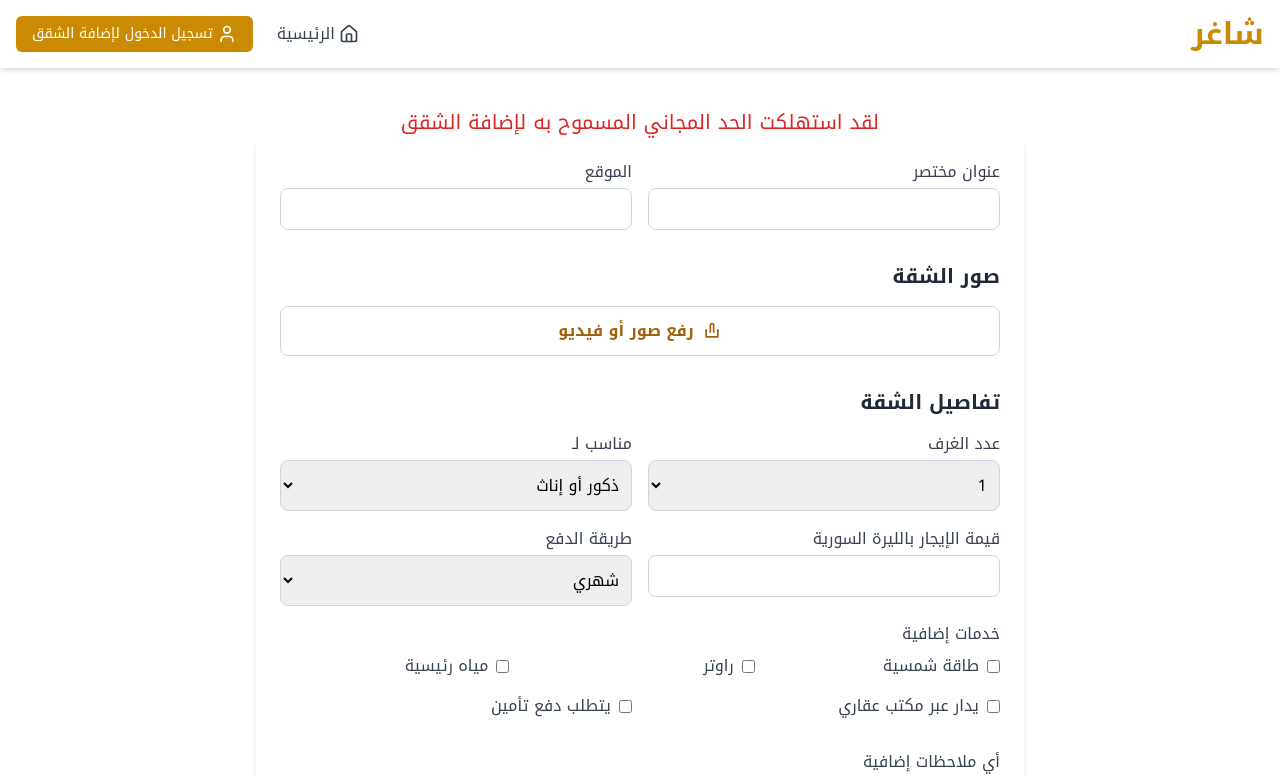
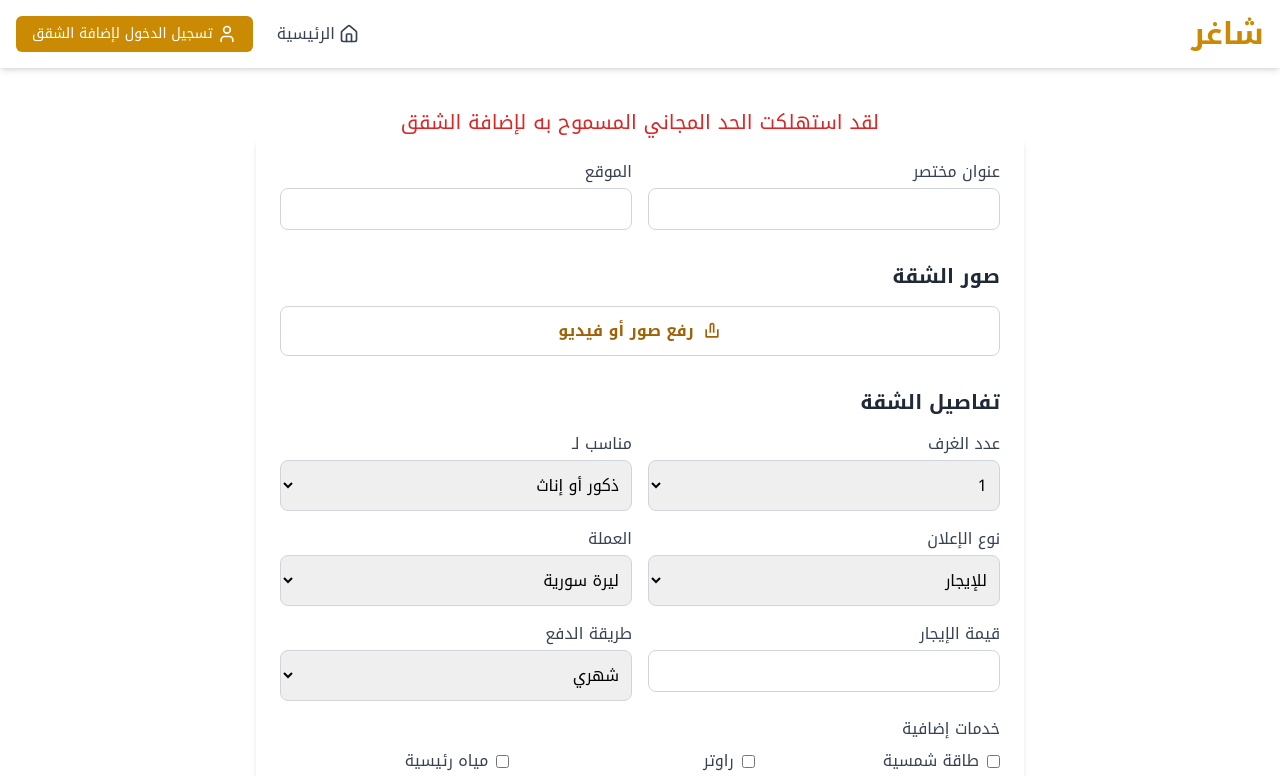
Before and after one commit to haddadrasheed64-png/shagher_front, a React (Vite) app: page /add-apartment in a window 1280 px wide. Shown: the top 776 px of the page. Built offline with nearby package versions, Linux system fonts and the light colour scheme.

Commit message:
Sale & Currency

```diff
--- a/src/components/SearchFilters.tsx
+++ b/src/components/SearchFilters.tsx
@@ -178,6 +178,7 @@ const SearchFilters: React.FC = () => {
                 <option value="ذكور">ذكور</option>
                 <option value="إناث">إناث</option>
                 <option value="ذكور أو إناث">ذكور أو إناث</option>
+                <option value="عائلات">عائلات</option>
               </select>
             </div>
             <div>
@@ -189,6 +190,7 @@ const SearchFilters: React.FC = () => {
                 className="w-full p-2 border border-gray-300 rounded-lg focus:outline-none focus:ring-2 focus:ring-yellow-500"
               >
                 <option value="">الكل</option>
+                <option value="يومي">يومي</option>
                 <option value="شهري">شهري</option>
                 <option value="سلف 3 أشهر">سلف 3 أشهر</option>
                 <option value="سلف 6 أشهر">سلف 6 أشهر</option>
--- a/src/pages/AddApartmentPage.tsx
+++ b/src/pages/AddApartmentPage.tsx
@@ -18,8 +18,15 @@ const AddApartmentPage: React.FC = () => {
     images: File[];
     rooms: number;
     gender: string;
-    rent: number;
-    payment_method: string;
+    // نوع الإدراج
+    listing_type: "sell" | "rent";
+    // للإيجار
+    rent?: number;
+    payment_method?: string;
+    // للبيع
+    sale_price?: number;
+    // العملة
+    currency: "USD" | "SYP";
     services: {
       solar_power: boolean;
       internet: boolean;
@@ -35,8 +42,11 @@ const AddApartmentPage: React.FC = () => {
     images: [], // ✅ TS بيعرفها File[]
     rooms: 1,
     gender: "ذكور أو إناث",
+    listing_type: "rent",
     rent: Number(""),
     payment_method: "شهري",
+    sale_price: Number(""),
+    currency: "SYP",
     services: {
       solar_power: false,
       internet: false,
@@ -63,7 +73,7 @@ const AddApartmentPage: React.FC = () => {
     const { name, value } = e.target;
     setFormData({
       ...formData,
-      [name]: value,
+      [name]: value as any,
     });
   };
   const handleCheckboxChange = (e: React.ChangeEvent<HTMLInputElement>) => {
@@ -80,7 +90,7 @@ const AddApartmentPage: React.FC = () => {
     } else {
       setFormData({
         ...formData,
-        [name]: checked,
+        [name]: checked as any,
       });
     }
   };
@@ -101,8 +111,17 @@ const AddApartmentPage: React.FC = () => {
     if (!formData.location.trim()) {
       newErrors.location = "يرجى إدخال موقع الشقة";
     }
-    if (Number(formData.rent) <= 0) {
+    if (formData.listing_type === "rent") {
+      if (!formData.rent || Number(formData.rent) <= 0) {
         newErrors.rent = "يرجى إدخال قيمة إيجار صحيحة";
+      }
+      if (!formData.payment_method) {
+        newErrors.payment_method = "يرجى تحديد طريقة الدفع";
+      }
+    } else if (formData.listing_type === "sell") {
+      if (!formData.sale_price || Number(formData.sale_price) <= 0) {
+        newErrors.sale_price = "يرجى إدخال سعر بيع صحيح";
+      }
     }
     if (!formData.description.trim()) {
       newErrors.description = "يرجى إدخال وصف للشقة";
@@ -202,13 +221,16 @@ const AddApartmentPage: React.FC = () => {
           images: uploadedFiles,
           rooms: formData.rooms,
           gender: formData.gender,
-          rent: Number(String(formData.rent).replace(/,/g, "")),
-          payment_method: formData.payment_method,
+          listing_type: formData.listing_type,
+          rent: formData.listing_type === "rent" ? Number(String(formData.rent).replace(/,/g, "")) : undefined,
+          payment_method: formData.listing_type === "rent" ? formData.payment_method : undefined,
+          sale_price: formData.listing_type === "sell" ? Number(String(formData.sale_price).replace(/,/g, "")) : undefined,
+          currency: formData.currency,
           services: formData.services,
           description: formData.description,
           owner_phone: formData.owner_phone,
           email: email,
-        })
+        } as any)
       );
 
       navigate("/");
@@ -248,8 +270,7 @@ const AddApartmentPage: React.FC = () => {
                     name="title"
                     value={formData.title}
                     onChange={handleInputChange}
-                    className={`w-full p-2 border rounded-lg focus:outline-none focus:ring-2 focus:ring-yellow-500 ${
-                      errors.title ? "border-red-500" : "border-gray-300"
+                    className={`w-full p-2 border rounded-lg focus:outline-none focus:ring-2 focus:ring-yellow-500 ${errors.title ? "border-red-500" : "border-gray-300"
                       }`}
                   />
                   {errors.title && (
@@ -270,8 +291,7 @@ const AddApartmentPage: React.FC = () => {
                     name="location"
                     value={formData.location}
                     onChange={handleInputChange}
-                    className={`w-full p-2 border rounded-lg focus:outline-none focus:ring-2 focus:ring-yellow-500 ${
-                      errors.location ? "border-red-500" : "border-gray-300"
+                    className={`w-full p-2 border rounded-lg focus:outline-none focus:ring-2 focus:ring-yellow-500 ${errors.location ? "border-red-500" : "border-gray-300"
                       }`}
                   />
                   {errors.location && (
@@ -413,11 +433,49 @@ const AddApartmentPage: React.FC = () => {
                     <option value="ذكور">ذكور</option>
                     <option value="إناث">إناث</option>
                     <option value="ذكور أو إناث">ذكور أو إناث</option>
+                    <option value="عائلات">عائلات</option>
                   </select>
                 </div>
+
+                {/* نوع الإدراج */}
+                <div>
+                  <label htmlFor="listing_type" className="block text-gray-700 mb-1">
+                    نوع الإعلان
+                  </label>
+                  <select
+                    id="listing_type"
+                    name="listing_type"
+                    value={formData.listing_type}
+                    onChange={handleInputChange}
+                    className="w-full p-2 border border-gray-300 rounded-lg focus:outline-none focus:ring-2 focus:ring-yellow-500"
+                  >
+                    <option value="rent">للإيجار</option>
+                    <option value="sell">للبيع</option>
+                  </select>
+                </div>
+                {/* العملة */}
+                <div>
+                  <label htmlFor="currency" className="block text-gray-700 mb-1">
+                    العملة
+                  </label>
+                  <select
+                    id="currency"
+                    name="currency"
+                    value={formData.currency}
+                    onChange={handleInputChange}
+                    className="w-full p-2 border border-gray-300 rounded-lg focus:outline-none focus:ring-2 focus:ring-yellow-500"
+                  >
+                    <option value="SYP">ليرة سورية</option>
+                    <option value="USD">دولار</option>
+                  </select>
+                </div>
+
+                {/* حقول الإيجار */}
+                {formData.listing_type === "rent" && (
+                  <>
                     <div>
                       <label htmlFor="rent" className="block text-gray-700 mb-1">
-                    قيمة الإيجار بالليرة السورية
+                        قيمة الإيجار
                       </label>
                       <input
                         type="text"
@@ -436,8 +494,7 @@ const AddApartmentPage: React.FC = () => {
                             target: { name: "rent", value: onlyNums },
                           } as React.ChangeEvent<HTMLInputElement>);
                         }}
-                    className={`w-full p-2 border rounded-lg focus:outline-none focus:ring-2 focus:ring-yellow-500 no-spinner ${
-                      errors.rent ? "border-red-500" : "border-gray-300"
+                        className={`w-full p-2 border rounded-lg focus:outline-none focus:ring-2 focus:ring-yellow-500 no-spinner ${errors.rent ? "border-red-500" : "border-gray-300"
                           }`}
                       />
                       {errors.rent && (
@@ -465,6 +522,39 @@ const AddApartmentPage: React.FC = () => {
                         <option value="سلف سنة">سلف سنة</option>
                       </select>
                     </div>
+                  </>
+                )}
+
+                {/* حقول البيع */}
+                {formData.listing_type === "sell" && (
+                  <div>
+                    <label htmlFor="sale_price" className="block text-gray-700 mb-1">
+                      سعر البيع
+                    </label>
+                    <input
+                      type="text"
+                      id="sale_price"
+                      name="sale_price"
+                      inputMode="numeric"
+                      value={
+                        formData.sale_price
+                          ? Number(formData.sale_price).toLocaleString("en")
+                          : ""
+                      }
+                      onChange={(e) => {
+                        const onlyNums = e.target.value.replace(/[^0-9]/g, "");
+                        handleInputChange({
+                          target: { name: "sale_price", value: onlyNums },
+                        } as React.ChangeEvent<HTMLInputElement>);
+                      }}
+                      className={`w-full p-2 border rounded-lg focus:outline-none focus:ring-2 focus:ring-yellow-500 no-spinner ${errors.sale_price ? "border-red-500" : "border-gray-300"
+                        }`}
+                    />
+                    {errors.sale_price && (
+                      <p className="text-red-500 text-sm mt-1">{errors.sale_price}</p>
+                    )}
+                  </div>
+                )}
               </div>
               <div className="mb-4">
                 <label className="block text-gray-700 mb-2">خدمات إضافية</label>
@@ -550,11 +640,10 @@ const AddApartmentPage: React.FC = () => {
                 value={formData.description}
                 onChange={handleInputChange}
                 rows={4}
-                className={`w-full text-sm p-2 border rounded-lg focus:outline-none focus:ring-2 focus:ring-yellow-500 ${
-                  errors.description ? "border-red-500" : "border-gray-300"
+                className={`w-full text-sm p-2 border rounded-lg focus:outline-none focus:ring-2 focus:ring-yellow-500 ${errors.description ? "border-red-500" : "border-gray-300"
                   }`}
                 maxLength={100}
-                placeholder="مثلا يفضل أن يكون المستأجر من منطقة معينة, شيء عاطل, شيء مفقود, تغيير مع الزمن..."
+                placeholder="ميزة معينة, شي رح يتغير أو رح يتجدد, شي عاطل, ملاحظات خاصة"
               />
               {errors.description && (
                 <p className="text-red-500 text-sm mt-1">
@@ -580,8 +669,7 @@ const AddApartmentPage: React.FC = () => {
                     target: { name: "owner_phone", value: onlyNums },
                   } as React.ChangeEvent<HTMLInputElement>);
                 }}
-                className={`w-full p-2 border rounded-lg focus:outline-none focus:ring-2 focus:ring-yellow-500 no-spinner ${
-                  errors.owner_phone ? "border-red-500" : "border-gray-300"
+                className={`w-full p-2 border rounded-lg focus:outline-none focus:ring-2 focus:ring-yellow-500 no-spinner ${errors.owner_phone ? "border-red-500" : "border-gray-300"
                   }`}
               />
               {errors.owner_phone && (
@@ -603,8 +691,7 @@ const AddApartmentPage: React.FC = () => {
                   disabled={Number(limit) === 0}
                   type="submit"
                   className={`px-6 py-2 rounded-lg items-center justify-center
-    ${
-      Number(limit) === 0
+    ${Number(limit) === 0
                       ? "bg-gray-300 cursor-not-allowed"
                       : "bg-yellow-600 hover:bg-yellow-700 text-white"
                     }`}
--- a/src/pages/Edit_Apartment.tsx
+++ b/src/pages/Edit_Apartment.tsx
@@ -133,6 +133,7 @@ const Edit_Apartment_Page: React.FC = () => {
                     <option value="ذكور">ذكور</option>
                     <option value="إناث">إناث</option>
                     <option value="ذكور أو إناث">ذكور أو إناث</option>
+                    <option value="عائلات">عائلات</option>
                   </select>
                 </div>
                 <div>
@@ -179,6 +180,8 @@ const Edit_Apartment_Page: React.FC = () => {
                     onChange={handleInputChange}
                     className="w-full p-2 border border-gray-300 rounded-lg focus:outline-none focus:ring-2 focus:ring-yellow-500"
                   >
+                    {" "}
+                    <option value="يومي">يومي</option>
                     <option value="شهري">شهري</option>
                     <option value="سلف 3 أشهر">سلف 3 أشهر</option>
                     <option value="سلف 6 أشهر">سلف 6 أشهر</option>
--- a/src/store/apartmentsSlice.ts
+++ b/src/store/apartmentsSlice.ts
@@ -14,15 +14,23 @@ export interface Apartment {
   location: string;
   images: { url: string; public_id: string; type: "image" | "video" }[];
   rooms: number;
-  gender: "ذكور" | "إناث" | "ذكور أو إناث" | string;
-  rent: number;
-  payment_method:
+  gender: "ذكور" | "إناث" | "ذكور أو إناث" | "عائلات" | string;
+  // نوع الإدراج
+  listing_type: "sell" | "rent";
+  // للإيجار
+  rent?: number;
+  payment_method?:
   | "سلف"
   | "شهري"
+  | "يومي"
   | "سلف 3 أشهر"
   | "سلف 6 أشهر"
   | "سلف سنة"
   | any;
+  // للبيع
+  sale_price?: number;
+  // العملة
+  currency: "USD" | "SYP";
   services: services;
   description: string;
   owner_phone: any;
@@ -69,8 +77,11 @@ export const add_apartment = createAsyncThunk(
     images,
     rooms,
     gender,
+    listing_type,
     rent,
     payment_method,
+    sale_price,
+    currency,
     services,
     description,
     owner_phone,
@@ -85,8 +96,11 @@ export const add_apartment = createAsyncThunk(
           images: images,
           rooms: rooms,
           gender: gender,
+          listing_type: listing_type,
           rent: rent,
           payment_method: payment_method,
+          sale_price: sale_price,
+          currency: currency,
           services: services,
           description: description,
           owner_phone: owner_phone,
```
Also changed, not shown: src/pages/ApartmentDetailPage.tsx (+25 -23 lines). Lines whose indentation alone changed are shown as unchanged.
